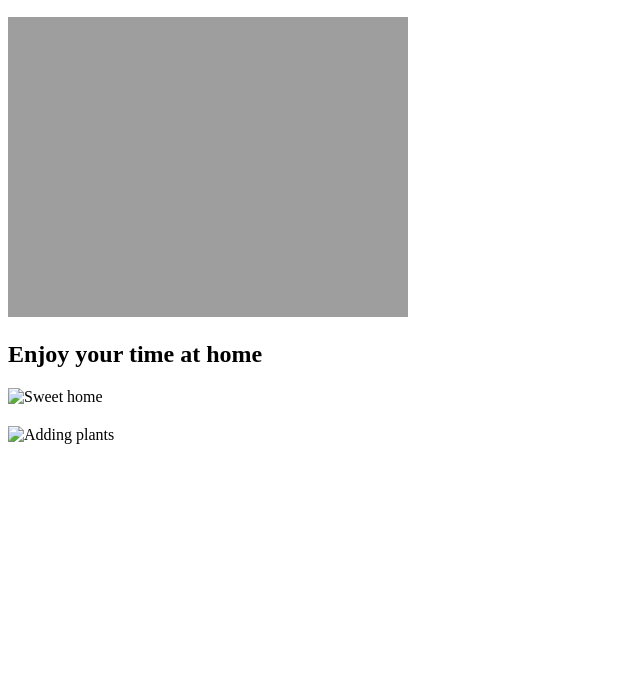
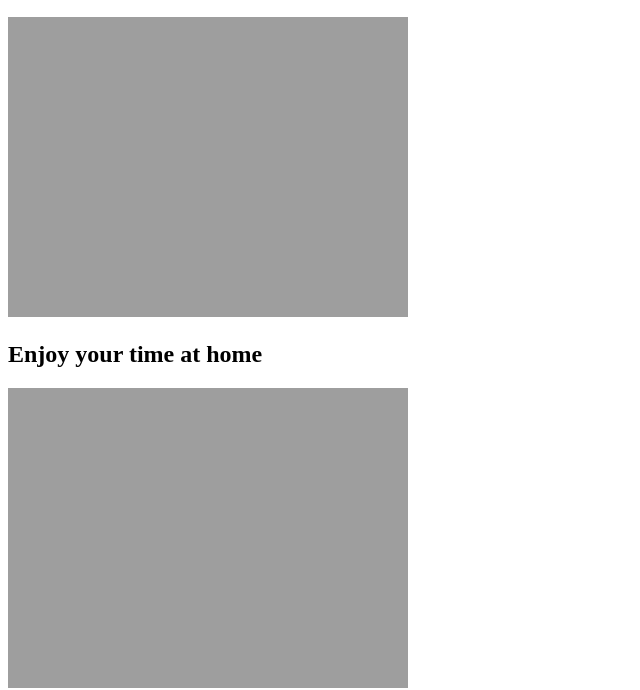
Before and after one commit to MarynaHuz/web-project-Maryna-Huz, a plain HTML site: page index.html in a window 1280 px wide. Shown: the part 110-800 px from the top of the page, without its empty margins (0-640 px from the left). Drawn offline with Linux system fonts and the light colour scheme; the site is published under a folder, as on GitHub Pages, so addresses that start at the root find nothing.

Commit message:
fix syntax

```diff
--- a/index.html
+++ b/index.html
@@ -10,8 +10,8 @@
     <h2>Make your home cozy</h2>
     <img width="400" src="img/hygge-home-design.jpg" alt="My hygge home" />
     <h2>Enjoy your time at home</h2>
-    <img width="400" src="/img/sweet-home.jpg" alt="Sweet home" />
+    <img width="400" src="img/sweet-home.jpg" alt="Sweet home" />
     <h2></h2>
-    <img width="400" src="/img/plants.jpg" alt="Adding plants" />
+    <img width="400" src="img/plants.jpg" alt="Adding plants" />
   </body>
 </html>
```
